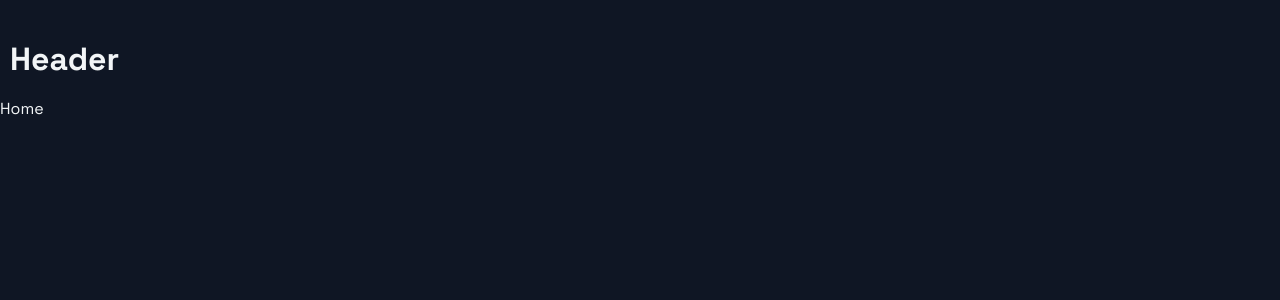
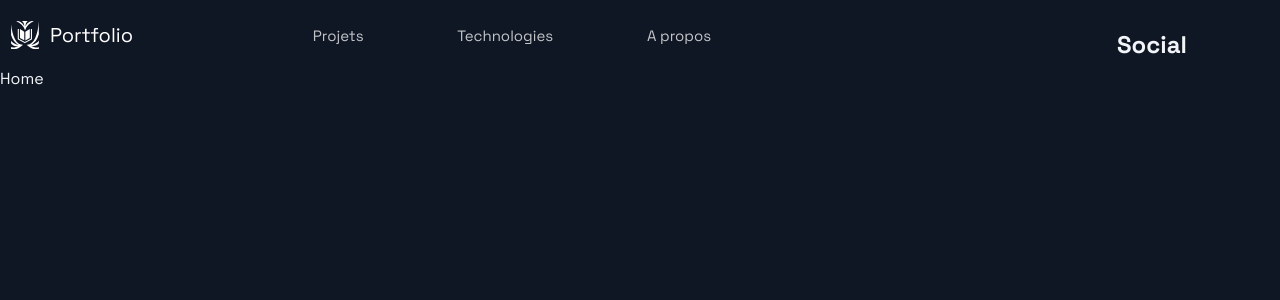
Before and after one commit to Lokki68/Portfolio, a Next.js app: page / in a window 1280 px wide. Shown: the top 300 px of the page. Built offline with nearby package versions, Linux system fonts and the light colour scheme.

Commit message:
feat- header

```diff
--- a/src/components/Header/Header.js
+++ b/src/components/Header/Header.js
@@ -1,14 +1,48 @@
 import React from "react";
 import Link from "next/link";
 
-import { DiCssdeck } from "react-icons/di";
+import { GiBookAura } from "react-icons/gi";
 import { AiFillGithub, AiFillInstagram, AiFillLinkedin } from "react-icons/ai";
 
-import { Container } from "./HeaderStyles";
+import {
+  Container,
+  LogoContainer,
+  NavContainer,
+  NavLink,
+  SocialSection,
+} from "./HeaderStyles";
 
 const Header = () => (
   <Container>
-    <h1>Header</h1>
+    <LogoContainer>
+      <Link href="/">
+        <a className="logocontainer-link">
+          <GiBookAura size={30} />
+          <span>Portfolio</span>
+        </a>
+      </Link>
+    </LogoContainer>
+    <NavContainer>
+      <li>
+        <Link href="#projets">
+          <NavLink>Projets</NavLink>
+        </Link>
+      </li>
+      <li>
+        <Link href="#technologies">
+          <NavLink>Technologies</NavLink>
+        </Link>
+      </li>
+      <li>
+        <Link href="#propos">
+          <NavLink>A propos</NavLink>
+        </Link>
+      </li>
+    </NavContainer>
+
+    <SocialSection>
+      <h2>Social</h2>
+    </SocialSection>
   </Container>
 );
 
--- a/src/components/Header/HeaderStyles.js
+++ b/src/components/Header/HeaderStyles.js
@@ -1,6 +1,4 @@
 import styled from "styled-components";
-
-import { IoIosArrowDown } from "react-icons/io";
 
 export const Container = styled.div`
   display: grid;
@@ -15,3 +13,67 @@ export const Container = styled.div`
     grid-row-gap: 0.5rem;
   }
 `;
+
+export const LogoContainer = styled.div`
+  //background-color: blue;
+  grid-area: 1 / 1 / 2 / 2;
+  display: flex;
+  flex-direction: row;
+  align-content: center;
+
+  .logocontainer-link {
+    display: flex;
+    align-items: center;
+    color: white;
+    margin-bottom: 20px;
+
+    span {
+      font-size: 2rem;
+      margin-left: 1rem;
+    }
+  }
+
+  @media ${(props) => props.theme.breakpoints.sm} {
+    grid-area: 1 / 1 / 2 / 4;
+  }
+`;
+
+export const NavContainer = styled.nav`
+  //background-color: red;
+  grid-area: 1 / 2 / 2 / 4;
+  display: flex;
+  justify-content: space-around;
+
+  @media ${(props) => props.theme.breakpoints.sm} {
+    grid-area: 2 / 1 / 3 / -1;
+  }
+`;
+
+export const NavLink = styled.a`
+  font-size: 1.5rem;
+  line-height: 32px;
+  color: rgba(255, 255, 255, 0.75);
+  cursor: pointer;
+  transition: 0.4s ease;
+
+  &:hover {
+    color: #f1f1f1;
+    opacity: 1;
+  }
+
+  @media ${(props) => props.theme.breakpoints.sm} {
+    padding: 0.5rem;
+  }
+`;
+
+export const SocialSection = styled.div`
+  //background-color: green;
+  grid-area: 1 / 5 / 2 / 6;
+  display: flex;
+  justify-content: space-around;
+  align-items: center;
+
+  @media ${(props) => props.theme.breakpoints.sm} {
+    grid-area: 1 / 4 / 2 / 6;
+  }
+`;
```
